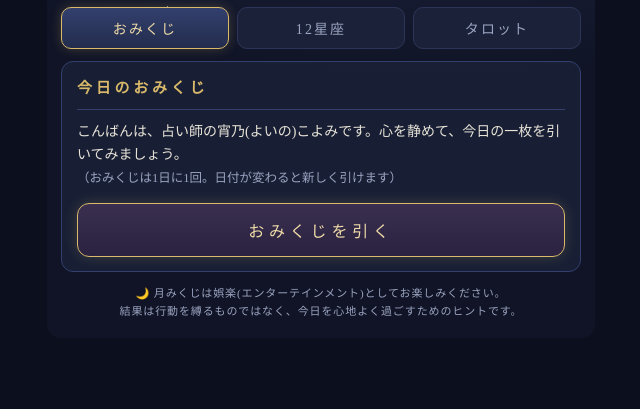
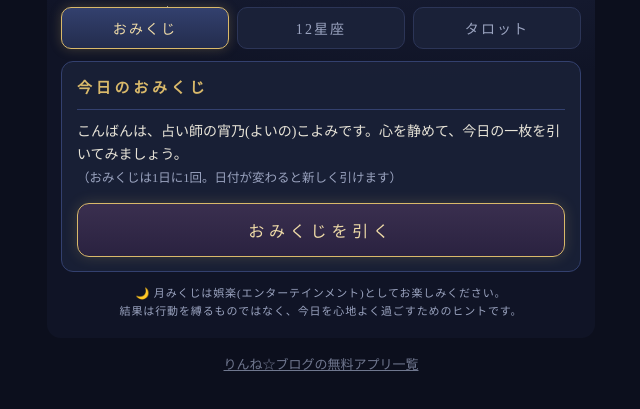
Before and after one commit to gryo1240/tsukimikuji, a plain HTML site: page index.html in a window 1280 px wide. Shown: the part 207-616 px from the top of the page, without its empty margins (319-959 px from the left). Drawn offline with Linux system fonts and the light colour scheme.

Commit message:
りんね☆ブログの無料アプリ一覧への導線を追加
iframe埋め込み時は非表示（window.self===window.topで判定）。
単独タブで開いた場合のみ表示、埋め込み高さには影響なし。

Co-Authored-By: Claude Sonnet 5 <noreply@anthropic.com>

```diff
--- a/index.html
+++ b/index.html
@@ -394,5 +394,15 @@ document.getElementById("tarot-draw").addEventListener("click", function(){
 </script>
 </div>
 <!-- ▲▲ WordPress貼り付け範囲ここまで ▲▲ -->
+
+<!-- rb-blog-link: りんね☆ブログ導線。iframe埋め込み時は非表示なので埋め込み高さに影響しない -->
+<!-- 2026-09-12 色を明示指定: このdivは#tsukimikujiの外側にあり--subのCSS変数スコープ外のため、
+     bodyの紺背景(#0c0f1d)にcolor:inheritを継承すると黒文字が実質不可視になる(advisor指摘) -->
+<div id="rb-blog-link" style="display:none;padding:16px 12px 24px;text-align:center;font-size:13px;line-height:1.7">
+<a href="https://rinne-blog.com/apps" target="_blank" rel="noopener" style="color:#9aa3bf;opacity:.7">りんね☆ブログの無料アプリ一覧</a>
+</div>
+<script>
+(function(){try{if(window.self===window.top){var e=document.getElementById("rb-blog-link");if(e){e.style.display="block";}}}catch(err){}})();
+</script>
 </body>
 </html>
```
